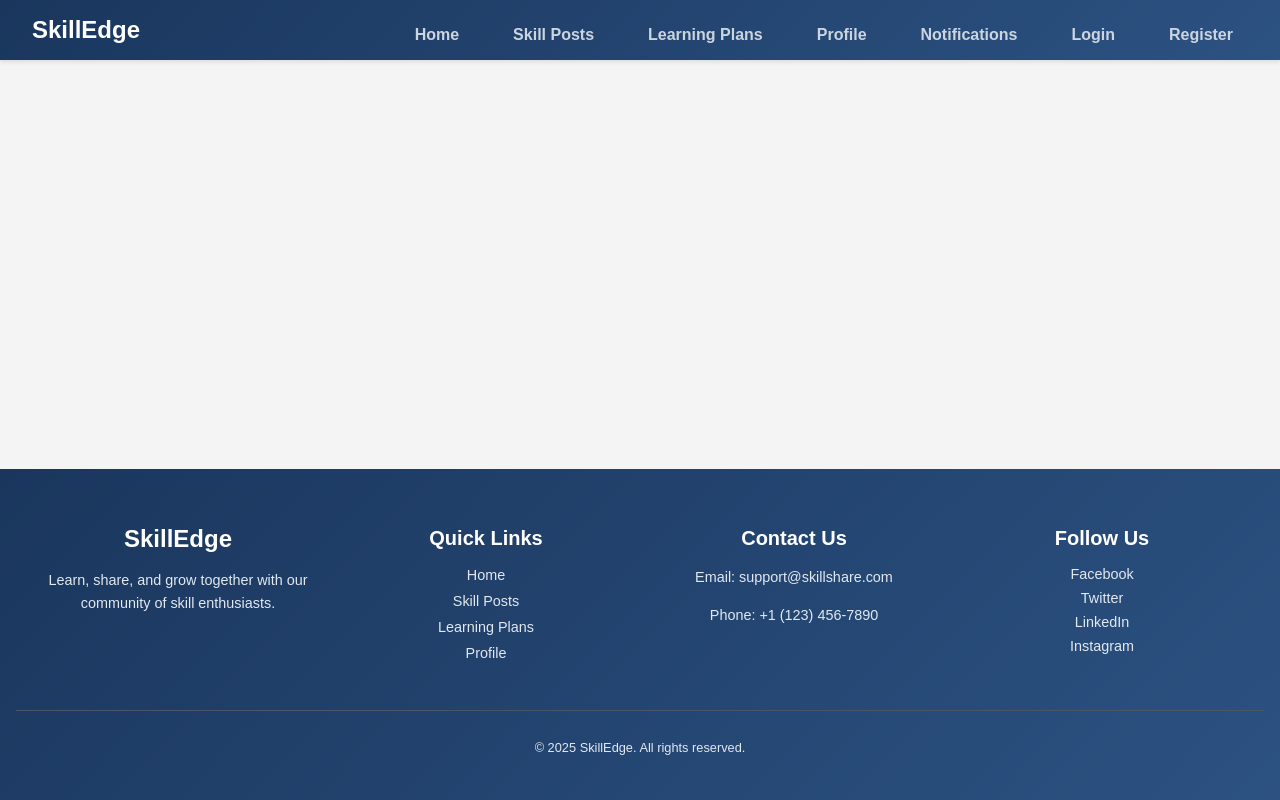
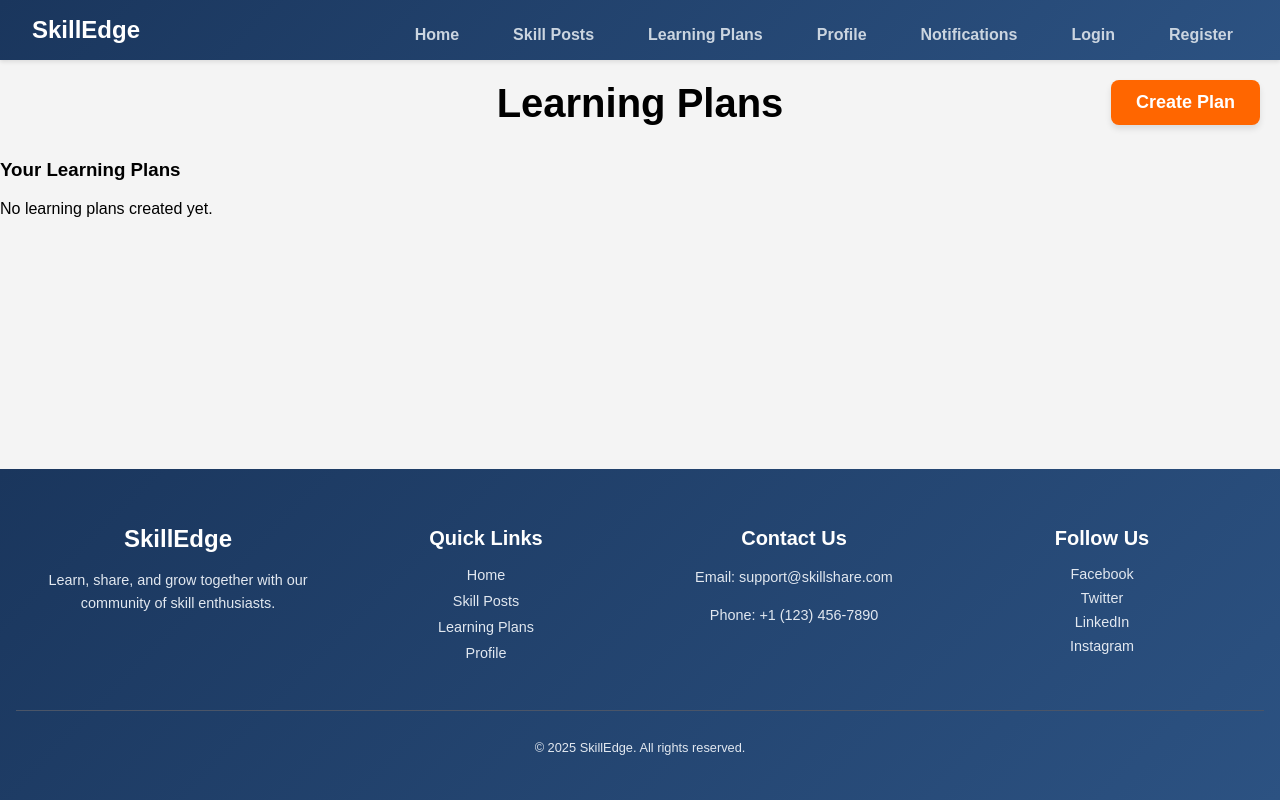
Before and after one commit to GehanFonseka/SkillEdge, a React (Create React App) app in the folder Frontend/: page /learning-plan in a window 1280 px wide. Built offline with nearby package versions, Linux system fonts and the light colour scheme.

Commit message:
learning

```diff
--- a/Frontend/package.json
+++ b/Frontend/package.json
@@ -10,6 +10,7 @@
     "@fortawesome/react-fontawesome": "^0.2.2",
     "@mui/material": "^5.15.13",
     "@react-oauth/google": "^0.12.1",
+    "@shadcn/ui": "^0.0.4",
     "@testing-library/jest-dom": "^5.16.5",
     "@testing-library/react": "^13.4.0",
     "@testing-library/user-event": "^14.4.3",
--- a/Frontend/src/App.js
+++ b/Frontend/src/App.js
@@ -7,6 +7,8 @@ import Home from "./components/home/Home";
 import Login from "./components/login/Login";
 import Register from "./components/login/Register";
 import api from "./api/axiosConfig";
+import Plan from "./components/LearningPlan/plan";
+
 
 function App() {
     const [authToken, setAuthToken] = useState(localStorage.getItem("token") || null);
@@ -25,6 +27,7 @@ function App() {
                 <Route path="/" element={<Home />} />
                 <Route path="/login" element={<Login setAuthToken={setAuthToken} />} />
                 <Route path="/register" element={<Register />} />
+                <Route path="/learning-plan" element={<Plan />} />
             </Routes>
             <Footer />
         </div>
--- /dev/null
+++ b/Frontend/src/components/LearningPlan/plan.css
@@ -0,0 +1,109 @@
+.learning-plan-page {
+  margin-top: 20px;
+  text-align: left;
+  position: relative;
+}
+
+h2 {
+  text-align: center;
+  margin-top: 1px;
+  font-size: 40px;
+
+}
+
+.btn-create {
+  background-color: #ff6600;
+  color: white;
+  padding: 12px 25px;
+  border: none;
+  border-radius: 8px;
+  cursor: pointer;
+  font-size: 18px;
+  font-weight: bold;
+  transition: all 0.3s ease-in-out;
+  box-shadow: 0px 4px 6px rgba(0, 0, 0, 0.1);
+  position: absolute;
+  top: 0;
+  right: 20px;
+}
+
+.btn-create:hover {
+  background-color: #cc5500;
+  transform: scale(1.05);
+  box-shadow: 0px 6px 10px rgba(0, 0, 0, 0.15);
+}
+
+.learning-plan-form {
+  background: #f9f9f9;
+  padding: 20px;
+  border-radius: 8px;
+  box-shadow: 0px 0px 10px rgba(0, 0, 0, 0.1);
+  margin-bottom: 30px;
+  max-width: 500px;
+  margin-left: auto;
+  margin-right: auto;
+}
+
+.learning-plan-form .form-group {
+  margin-bottom: 15px;
+  text-align: left;
+}
+
+.learning-plan-form .form-group label {
+  display: block;
+  margin-bottom: 5px;
+  font-weight: bold;
+}
+
+.learning-plan-form .form-group input {
+  width: 100%;
+  padding: 8px;
+  margin-top: 5px;
+  border: 1px solid #ccc;
+  border-radius: 4px;
+}
+
+.learning-plan-form .btn-submit {
+  background-color: #4CAF50;
+  color: white;
+  padding: 10px 20px;
+  border: none;
+  border-radius: 4px;
+  cursor: pointer;
+  font-size: 16px;
+  width: 25%;
+}
+
+.learning-plan-form .btn-submit:hover {
+  background-color: #45a049;
+}
+
+.plan-list {
+  max-width: 600px;
+  margin-left: 0;
+  text-align: left;
+}
+
+.plan-list ul {
+  list-style: none;
+  padding-left: 0;
+}
+
+.plan-list li {
+  background: #fff;
+  margin-bottom: 15px;
+  padding: 15px;
+  border-radius: 5px;
+  box-shadow: 0px 2px 5px rgba(0, 0, 0, 0.1);
+}
+
+.plan-list li h4 {
+  margin-top: 0;
+  font-size: 18px;
+  font-weight: bold;
+}
+
+.plan-list li p {
+  margin: 5px 0;
+  font-size: 14px;
+}
--- /dev/null
+++ b/Frontend/src/components/LearningPlan/plan.js
@@ -0,0 +1,114 @@
+import React, { useState } from "react";
+import axios from "axios";
+import "./plan.css";
+
+function LearningPlan() {
+  const [planTitle, setPlanTitle] = useState("");
+  const [topics, setTopics] = useState("");
+  const [resources, setResources] = useState("");
+  const [completionDate, setCompletionDate] = useState("");
+  const [learningPlans, setLearningPlans] = useState([]);
+  const [showForm, setShowForm] = useState(false);
+
+  // Handle form submission
+  const handleSubmit = async (e) => {
+    e.preventDefault();
+    const newPlan = {
+      title: planTitle,
+      topics: topics.split(","),
+      resources: resources.split(","),
+      completionDate,
+    };
+
+    try {
+      // API call to save the learning plan (replace with your API endpoint)
+      const response = await axios.post("/api/learning-plans", newPlan);
+      setLearningPlans([...learningPlans, response.data]);
+      clearForm();
+      setShowForm(false);
+    } catch (error) {
+      console.error("Error creating learning plan", error);
+    }
+  };
+
+  // Clear form inputs
+  const clearForm = () => {
+    setPlanTitle("");
+    setTopics("");
+    setResources("");
+    setCompletionDate("");
+  };
+
+  return (
+    <div className="learning-plan-page">
+      <h2>Learning Plans</h2>
+      <button onClick={() => setShowForm(!showForm)} className="btn-create">
+        {showForm ? "Cancel" : "Create Plan"}
+      </button>
+
+      {showForm && (
+        <form onSubmit={handleSubmit} className="learning-plan-form">
+          <div className="form-group">
+            <label>Plan Title:</label>
+            <input
+              type="text"
+              value={planTitle}
+              onChange={(e) => setPlanTitle(e.target.value)}
+              required
+            />
+          </div>
+          <div className="form-group">
+            <label>Topics (comma separated):</label>
+            <input
+              type="text"
+              value={topics}
+              onChange={(e) => setTopics(e.target.value)}
+              required
+            />
+          </div>
+          <div className="form-group">
+            <label>Resources (comma separated):</label>
+            <input
+              type="text"
+              value={resources}
+              onChange={(e) => setResources(e.target.value)}
+              required
+            />
+          </div>
+          <div className="form-group">
+            <label>Completion Date:</label>
+            <input
+              type="date"
+              value={completionDate}
+              onChange={(e) => setCompletionDate(e.target.value)}
+              required
+            />
+          </div>
+          <button type="submit" className="btn-submit">
+            Save Plan
+          </button>
+        </form>
+      )}
+
+      <h3>Your Learning Plans</h3>
+      <div className="plan-list">
+        {learningPlans.length === 0 ? (
+          <p>No learning plans created yet.</p>
+        ) : (
+          <ul>
+            {learningPlans.map((plan, index) => (
+              <li key={index}>
+                <h4>{plan.title}</h4>
+                <p>Topics: {plan.topics.join(", ")}</p>
+                <p>Resources: {plan.resources.join(", ")}</p>
+                <p>Completion Date: {plan.completionDate}</p>
+              </li>
+            ))}
+          </ul>
+        )}
+      </div>
+    </div>
+  );
+}
+
+export default LearningPlan;
```
Also changed, not shown: 1 other file (tests, documents, lock files or other folders).
